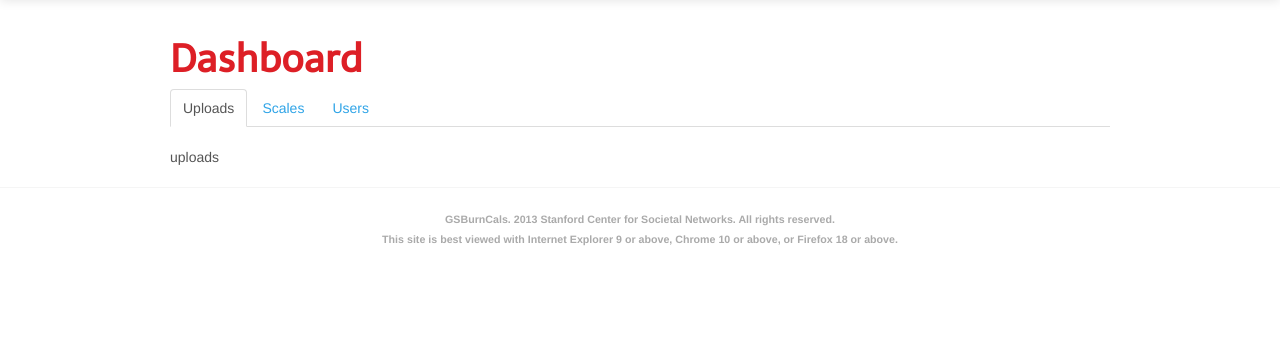
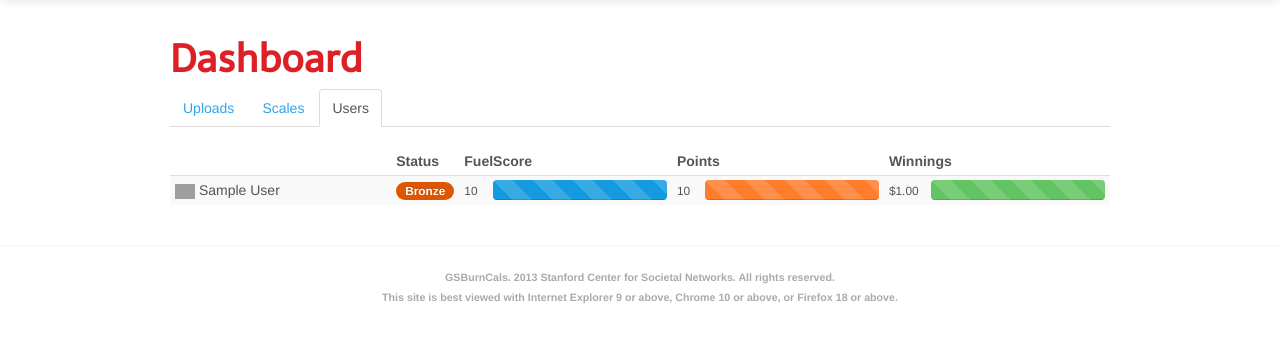
Before and after one commit to tb6272574/fuel, a Django app: page /dashboard/ in a window 1280 px wide. Shown: the part 51-394 px from the top of the page. Run offline with Django 3.2, Linux system fonts and the light colour scheme; a user stored in the database is signed in; tables that the repository leaves empty hold one stand-in row (values such as "Sample post"); some libraries are stand-ins or nearby versions; grey boxes are pictures that could not be loaded.

Commit message:
redo user page

```diff
--- a/fuel/templates/dashboard.html
+++ b/fuel/templates/dashboard.html
@@ -11,7 +11,7 @@
                 $("section.tab"+$(this).attr('href')).show();
                 return false;
             });
-        }).first().click();
+        }).last().click();
 
     });
 </script>
@@ -29,7 +29,9 @@
 </div>
 <!-- uploads -->
 <section id="uploads" class="tab">
-uploads
+<div class="row">
+
+</div>
 </section>
 <!-- scales -->
 <section id="scales" class="tab">
@@ -37,21 +39,57 @@ scales
 </section>
 <!-- users -->
 <section id="users" class="tab">
-{% for users in users_paged %}
 <div class="row">
-    {% for u in users %}
-    <div class="span2" style="position: relative">
-        <img src="/static/img/student-pictures/{{ u.image_url }}" style="width:100%; border-radius: 5px">
-        <div style="position: absolute; top: 5px; right: 5px">{% autoescape off %}{{ u.status_badge }}{% endautoescape %}</div>
-        <div class="label label-inverse" style="position: absolute; top: 120px; overflow-x: hidden">
-            {{ u.full_name }}
-        </div>
-        <small><b>FS</b>/{{ u.fuelscore }} <b>P</b>/{{ u.points }} <b>$</b>{{ u.winnings|floatformat:2 }}</small>
-                <br>
-                <br>
+    <div class="span12">
+        <table class="table table-condensed table-striped">
+            <thead>
+                <tr>
+                    <th></th>
+                    <th>Status</th>
+                    <th colspan=2>FuelScore</th>
+                    <th colspan=2>Points</th>
+                    <th colspan=2>Winnings</th>
+                </tr>
+            </thead>
+            <tbody>
+                {% for u in users %}
+                <tr>
+                    <td style="width: 24%">
+                        <img src="/static/img/student-pictures/{{ u.image_url }}" style="width: 20px">
+                        {{ u.full_name }}</td>
+                    <td style="width: 7%">{% autoescape off %}{{ u.status_badge }}{% endautoescape %}</td>
+                    <td style="width: 3%">
+                        <small>{{ u.fuelscore }}</small>
+                    </td>
+                    <td style="width: 20%">
+                        <div class="progress progress-striped" style="margin-bottom: 0">
+                            <div class="bar" style="width:{% widthratio u.fuelscore max_fuelscore 100 %}%">
+                            </div>
+                        </div>
+                    </td>
+                    <td style="width: 3%">
+                        <small>{{ u.points }}</small>
+                    </td>
+                    <td style="width: 20%">
+                        <div class="progress progress-striped" style="margin-bottom: 0">
+                            <div class="bar bar-warning" style="width:{% widthratio u.points max_points 100 %}%">
+                            </div>
+                        </div>
+                    </td>
+                    <td style="width: 3%">
+                        <small>${{ u.winnings|floatformat:2 }}</small>
+                    </td>
+                    <td style="width: 20%">
+                        <div class="progress progress-striped" style="margin-bottom: 0">
+                            <div class="bar bar-success" style="width:{% widthratio u.winnings max_winnings 100 %}%">
+                            </div>
+                        </div>
+                    </td>
+                </tr>
+                {% endfor %}
+            </tbody>
+        </table>
     </div>
-    {% endfor %}
 </div>
-{% endfor %}
 </section>
 {% endblock %}
--- a/fuel/views.py
+++ b/fuel/views.py
@@ -450,6 +450,7 @@ def dashboard(request):
     amounts = Amount.objects.all()
     scales = Scale.objects.all()
 
+
     # duplicating status badge calcs
     badge_class = {
             'b': 'warning',
@@ -470,11 +471,17 @@ def dashboard(request):
         'points': sum([a.amount for a in amounts.filter(user=u)]),
         'winnings': sum([s.money for s in scales.filter(winner=u)]),
         } for u in fuelusers]
+
+    user_props = sorted(user_props, key=lambda user: user['fuelscore'], reverse=True)
     chunk_size = 6
 
     c = RequestContext(request, {
         'website_name': WEBSITE_NAME,
+        'users': user_props,
         'users_paged': [user_props[i*chunk_size:(i+1)*chunk_size] for i in range(int(math.ceil(len(user_props)/float(chunk_size))))],
+        'max_fuelscore': max(user_props, key=lambda user: user['fuelscore'])['fuelscore'],
+        'max_points': max(user_props, key=lambda user: user['points'])['points'],
+        'max_winnings': max(user_props, key=lambda user: user['winnings'])['winnings'],
         })
 
     return HttpResponse(t.render(c))
```
